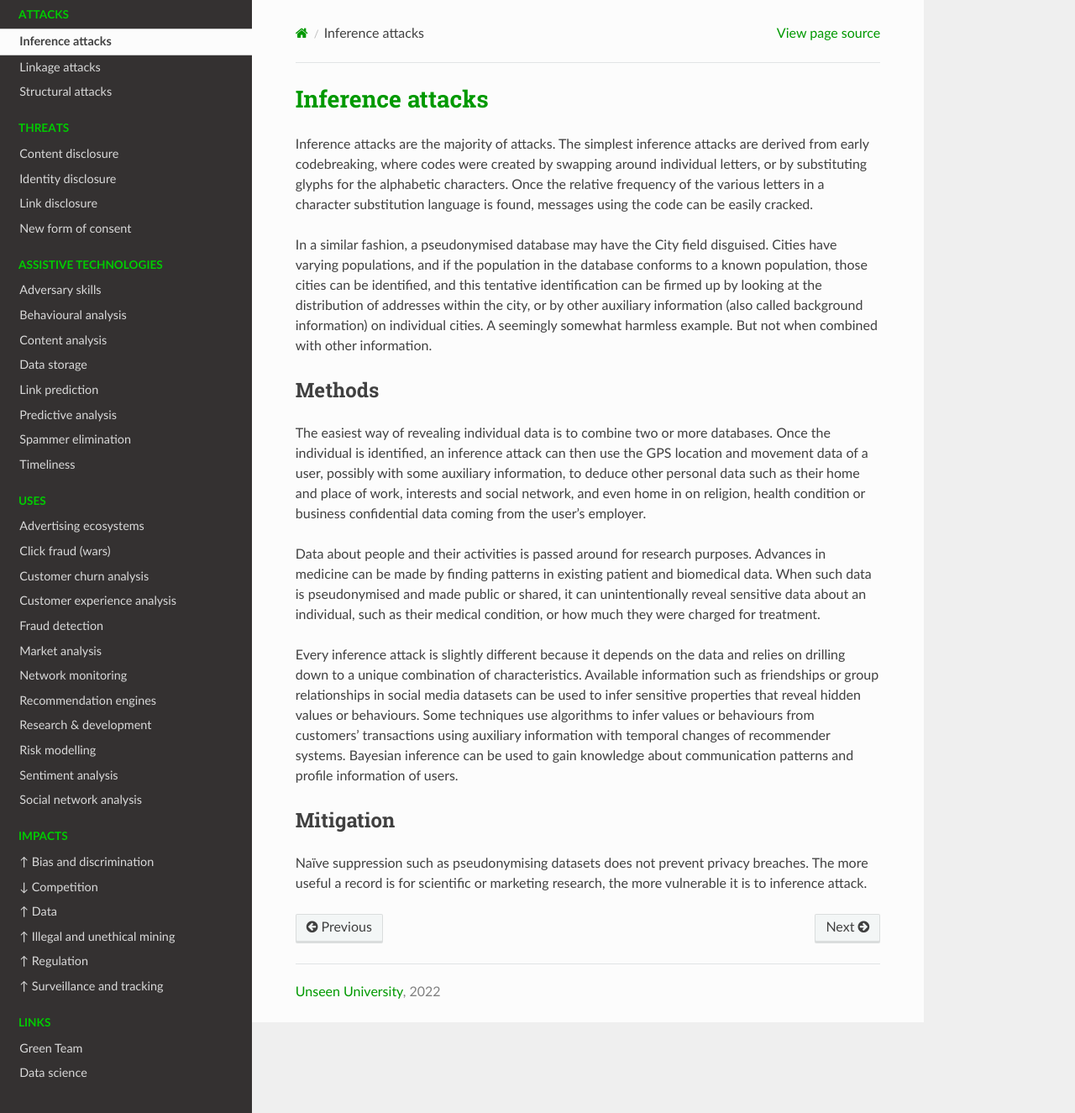
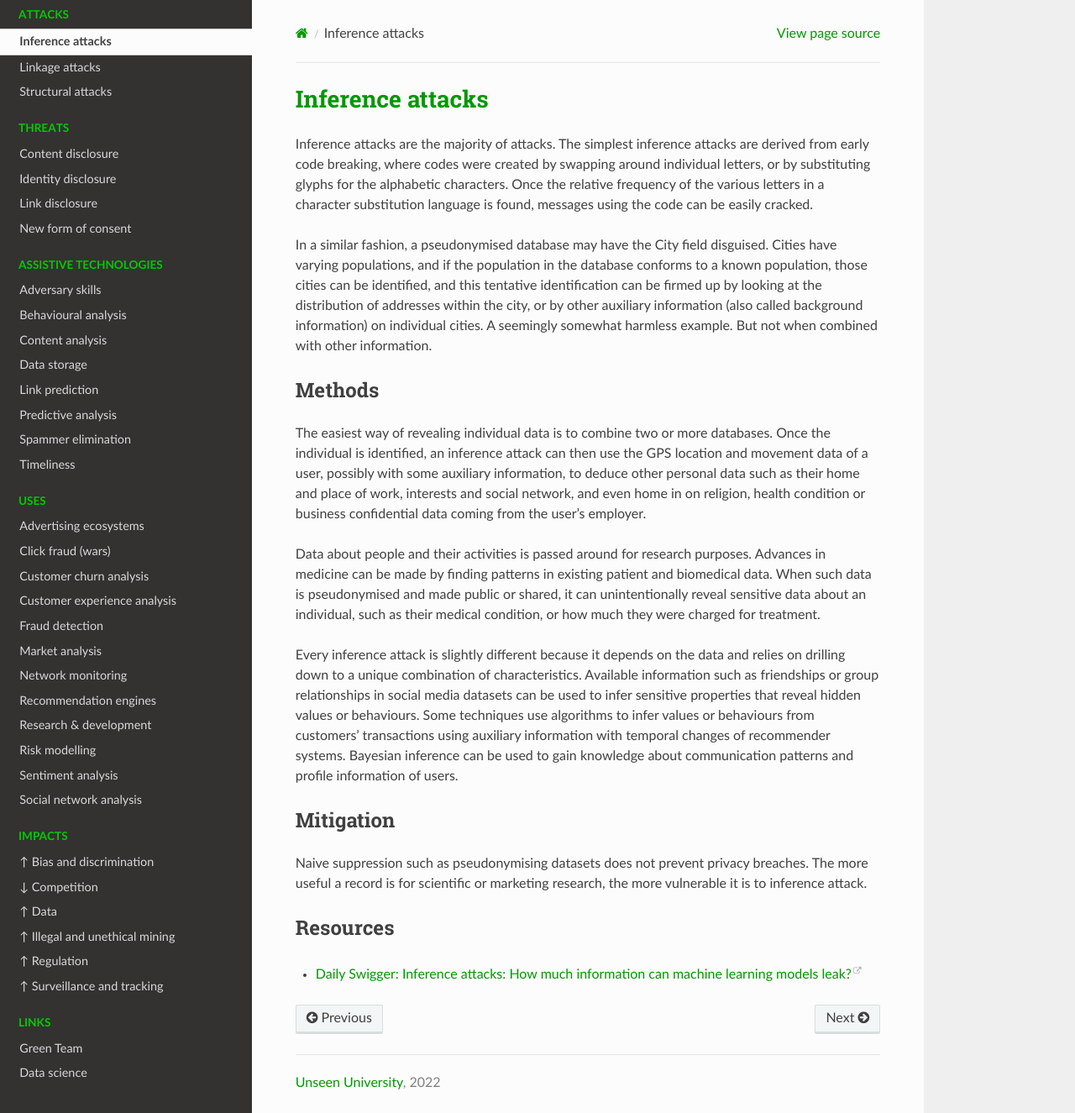
Before and after one commit to tymyrddin/green-da, a Sphinx documentation site: the page built from source/docs/attacks/Inference-attacks.md, in a window 1280 px wide and 1325 px high. Shown: the whole window at 84% size. Built offline with Sphinx 7.4.7 and the Read the Docs theme 2.0.0, drawn with Linux system fonts in a browser that asks for light colours.

```diff
--- a/source/_static/css/custom.css
+++ b/source/_static/css/custom.css
@@ -38,3 +38,7 @@ a:hover {
 .wy-nav-top {
   background: #009900;
 }
+
+.rst-content code.literal, .rst-content tt.literal {
+  color: #009900;
+}
--- a/source/docs/attacks/Inference-attacks.md
+++ b/source/docs/attacks/Inference-attacks.md
@@ -1,6 +1,6 @@
 # Inference attacks
 
-Inference attacks are the majority of attacks. The simplest inference attacks are derived from early codebreaking, where codes were created by swapping around individual letters, or by substituting glyphs for the alphabetic characters. Once the relative frequency of the various letters in a character substitution language is found, messages using the code can be easily cracked.
+Inference attacks are the majority of attacks. The simplest inference attacks are derived from early code breaking, where codes were created by swapping around individual letters, or by substituting glyphs for the alphabetic characters. Once the relative frequency of the various letters in a character substitution language is found, messages using the code can be easily cracked.
 
 In a similar fashion, a pseudonymised database may have the City field disguised. Cities have varying populations, and if the population in the database conforms to a known population, those cities can be identified, and this tentative identification can be firmed up by looking at the distribution of addresses within the city, or by other auxiliary information (also called background information) on individual cities. A seemingly somewhat harmless example. But not when combined with other information.
 
@@ -14,4 +14,8 @@ Every inference attack is slightly different because it depends on the data and
 
 ## Mitigation
 
-Naïve suppression such as pseudonymising datasets does not prevent privacy breaches. The more useful a record is for scientific or marketing research, the more vulnerable it is to inference attack.
+Naive suppression such as pseudonymising datasets does not prevent privacy breaches. The more useful a record is for scientific or marketing research, the more vulnerable it is to inference attack.
+
+## Resources
+
+* [Daily Swigger: Inference attacks: How much information can machine learning models leak?](https://portswigger.net/daily-swig/inference-attacks-how-much-information-can-machine-learning-models-leak)
```
Also changed, not shown: source/docs/attacks/Linkage-attacks.md (+2 -2 lines).
